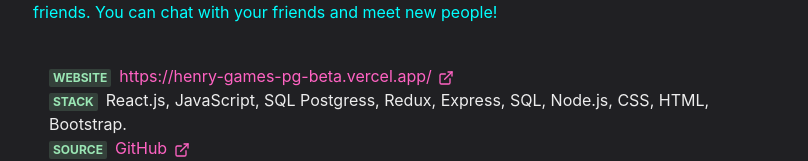
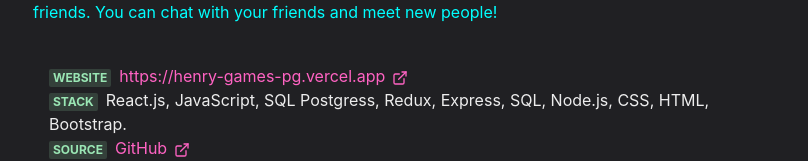
Before and after one commit to nicolasgonzalez98/Portfolio-NicolasGonzalez, a Next.js app: page /works/henry_games in a window 1280 px wide. Shown: the part 144-305 px from the top of the page, without its empty margins (239-1047 px from the left). Built offline with nearby package versions, Linux system fonts and the light colour scheme.

Commit message:
'fixhenrygames'

```diff
--- a/pages/works/henry_games.js
+++ b/pages/works/henry_games.js
@@ -31,8 +31,8 @@ const Work = () => {
             <List ml={4} my={4}>
                 <ListItem>
                     <Meta>Website</Meta>
-                    <Link href="https://henry-games-pg-beta.vercel.app/" target='_blank'>
-                    https://henry-games-pg-beta.vercel.app/ <ExternalLinkIcon mx="2px" />
+                    <Link href="henry-games-pg.vercel.app" target='_blank'>
+                    https://henry-games-pg.vercel.app <ExternalLinkIcon mx="2px" />
                     </Link>
                 </ListItem>
                 <ListItem>
```
